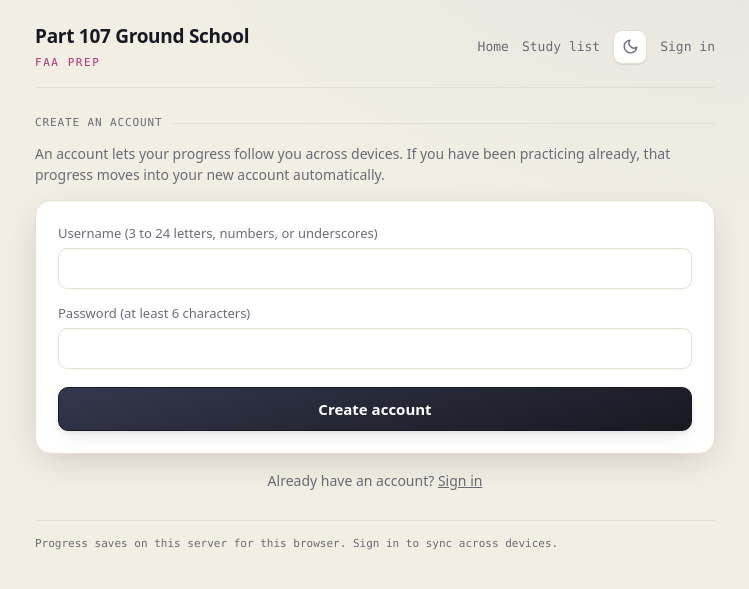
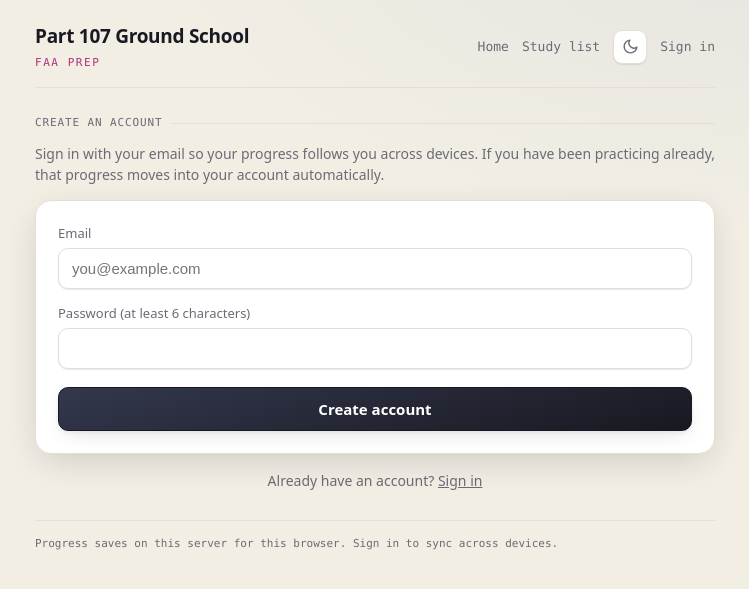
Before and after one commit to jha-ayush/part107_study_guide, a Flask app: page /register in a window 1280 px wide. Shown: the top 589 px of the page, without its empty margins (265-1014 px from the left). Run offline with Flask 3, Linux system fonts and the light colour scheme; some libraries are stand-ins or nearby versions.

Commit message:
Update registration form fields to use email

```diff
--- a/templates/register.html
+++ b/templates/register.html
@@ -2,15 +2,15 @@
 {% block title %}Create account - Part 107 Ground School{% endblock %}
 {% block body %}
 <div class="section-title">Create an account</div>
-<p style="font-size:14px;color:var(--muted);margin-bottom:14px">An account lets your progress follow you across devices. If you have been practicing already, that progress moves into your new account automatically.</p>
+<p style="font-size:14px;color:var(--muted);margin-bottom:14px">Sign in with your email so your progress follows you across devices. If you have been practicing already, that progress moves into your account automatically.</p>
 {% if error %}<div class="explain bad" style="margin-bottom:14px">{{ error }}</div>{% endif %}
 <form method="post" action="{{ url_for('register') }}" class="qcard">
-  <label style="display:block;font-size:13px;color:var(--muted);margin-bottom:5px">Username (3 to 24 letters, numbers, or underscores)</label>
-  <input type="text" name="username" value="{{ username or '' }}" autocomplete="username" required
-         style="width:100%;padding:11px 13px;border:1px solid var(--line);border-radius:9px;background:var(--surface);color:var(--ink);font-size:15px;margin-bottom:14px">
-  <label style="display:block;font-size:13px;color:var(--muted);margin-bottom:5px">Password (at least 6 characters)</label>
+  <label class="flabel">Email</label>
+  <input type="email" name="email" value="{{ email or '' }}" autocomplete="email" required
+         class="field" style="margin-bottom:14px" placeholder="you@example.com">
+  <label class="flabel">Password (at least 6 characters)</label>
   <input type="password" name="password" autocomplete="new-password" required
-         style="width:100%;padding:11px 13px;border:1px solid var(--line);border-radius:9px;background:var(--surface);color:var(--ink);font-size:15px;margin-bottom:18px">
+         class="field" style="margin-bottom:18px">
   <button type="submit" class="btn-primary">Create account</button>
 </form>
 <div class="center" style="font-size:14px;color:var(--muted)">Already have an account? <a href="{{ url_for('login') }}">Sign in</a></div>
```
